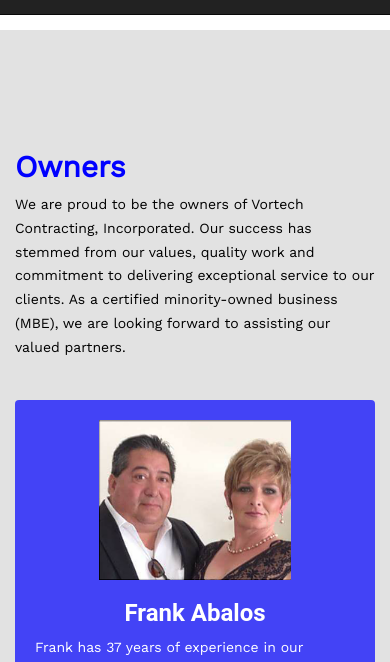
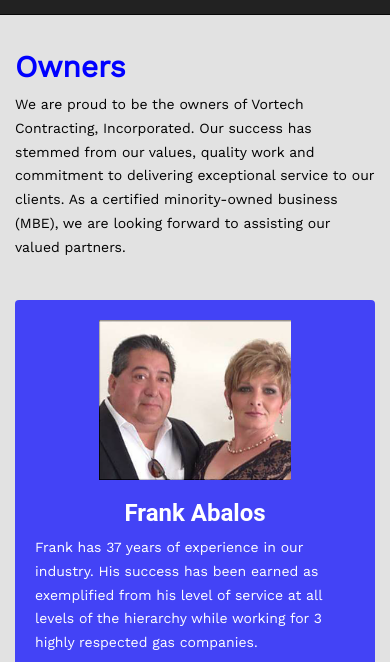
Before and after one commit to Space2020/vortech2, a plain HTML site: page about.html in a window 390 px wide. Shown: the part 120-782 px from the top of the page. Drawn offline with nearby package versions, Linux system fonts and the light colour scheme.

Commit message:
final commit

```diff
--- a/style.css
+++ b/style.css
@@ -482,7 +482,7 @@ footer{
   }
 
   .owners{
-    margin-top: 15rem;
+    padding-top: 15rem;
   }
 
   .contact h2{
```
